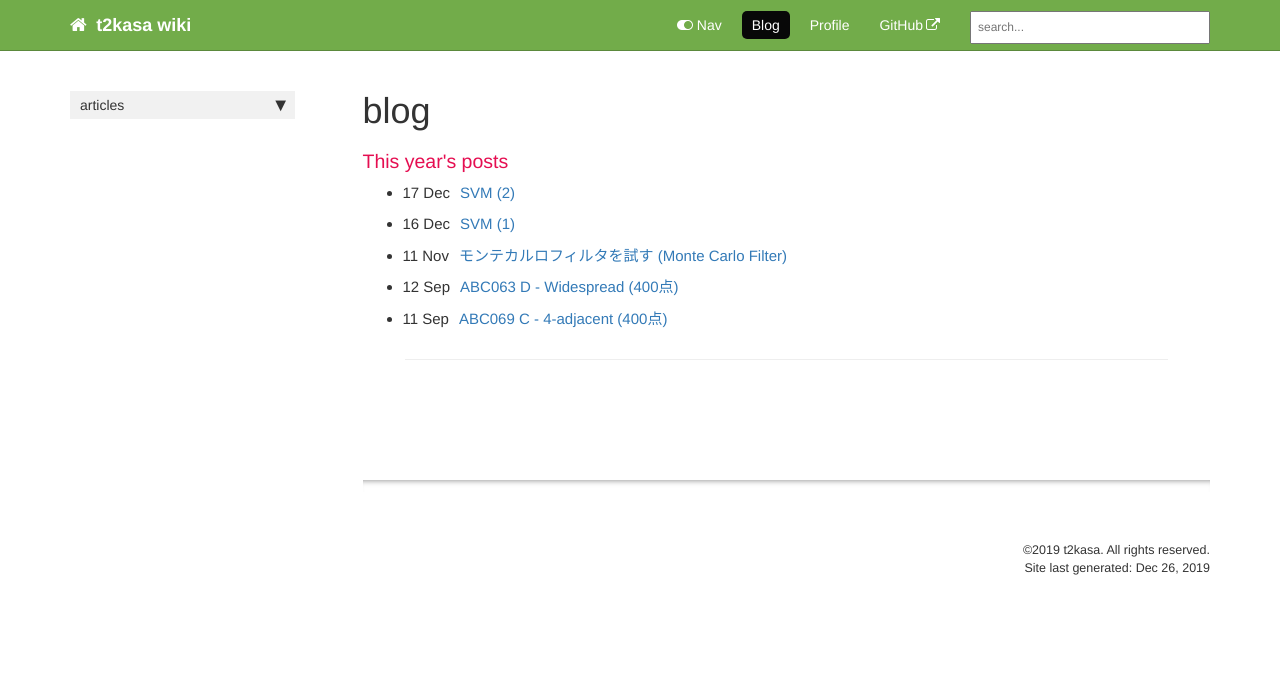
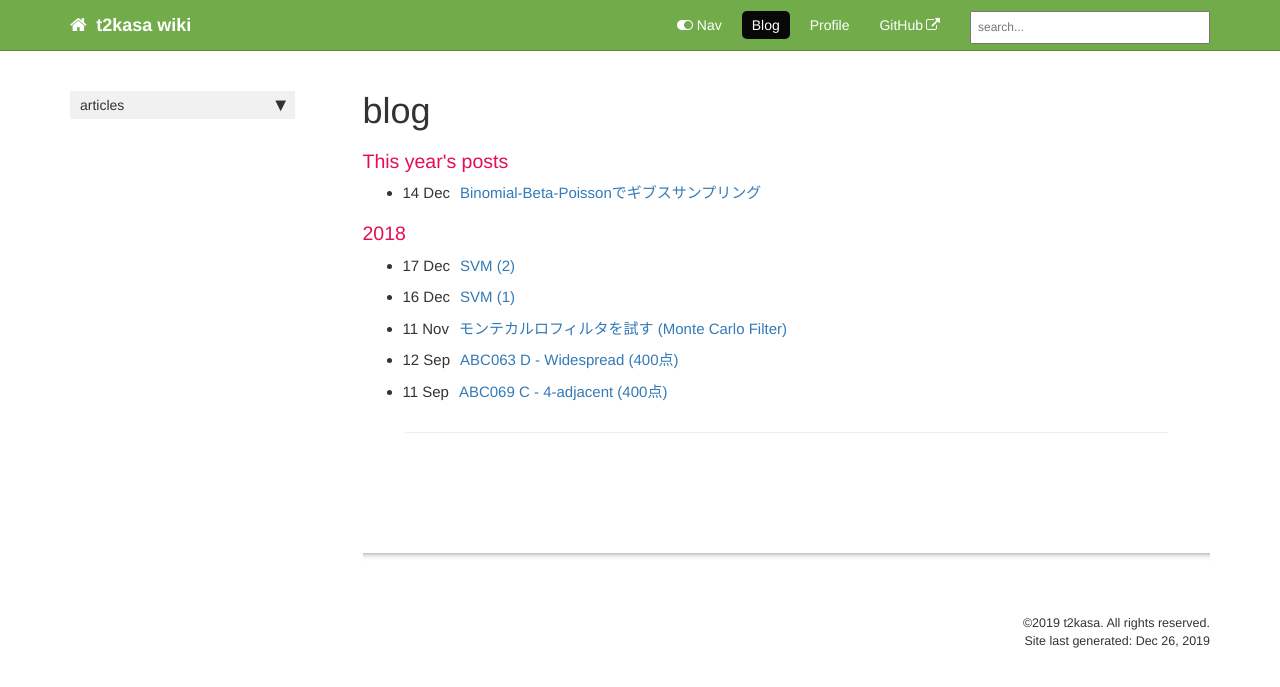
Before and after one commit to t2kasa/t2kasa.github.io, a Jekyll site: the page built from pages/blog/blog_archive.html, in a window 1280 px wide. Shown: the top 687 px of the page. Built offline with Jekyll 4.4.1, drawn with Linux system fonts in a browser that asks for light colours; nearby versions of some CDN libraries; comment, search, counter and statistics services are not loaded; part of the change alters nothing that is shown.

Commit message:
add gibbs post

```diff
--- a/_data/sidebars/blog_sidebar.yml
+++ b/_data/sidebars/blog_sidebar.yml
@@ -25,3 +25,7 @@ entries:
       - title: "SVM (2)"
         url: 2018-12-17-svm-part2.html
         output: web
+
+      - title: "Binomial-Beta-Poissonでギブスサンプリング"
+        url: 2019-12-14-gibbs.html
+        output: web
--- /dev/null
+++ b/_posts/2019-12-14-gibbs.md
@@ -0,0 +1,80 @@
+---
+title: "Binomial-Beta-Poissonでギブスサンプリング"
+permalink: 2019-12-14-gibbs.html
+sidebar: blog_sidebar
+---
+
+\begin{align}
+\newcommand{\b}[1]{\mathbf{#1}}
+\newcommand{\bo}[1]{\boldsymbol{#1}} \nonumber
+\end{align}
+
+[こちらのスライド][gibbs]{:target="_blank"}でexampleとして挙げられているBinomial-Beta-Poissonでギブスサンプリングをやってみます．
+
+## Binomial-Beta-Poissonでのギブスサンプリングアルゴリズム
+
+各確率変数に対する確率分布を以下のように考えます．ここで，$\lambda, a, b$は既知とします．
+
+\begin{align}
+p(n | \lambda) &= \mathrm{Poi} (n | \lambda) = e^{-\lambda} \frac{\lambda^n}{n!} \newline
+p(\theta | a, b) &= \mathrm{Beta} (\theta | a, b) = C_{\mathrm{B}} (a, b) \theta^{a - 1} (1 - \theta)^{b - 1} \newline
+p(x | n, \theta) &= \mathrm{Bin} (x |n, \theta) = \binom{n}{x} \theta^x (1 - \theta)^{n - x}
+\end{align}
+
+ここで，結合分布$p(x, \theta, n)$が以下のように分解できると仮定します．
+\begin{align}
+p(x, \theta, n) = p(x | n, \theta) p(n) p(\theta) \propto \binom{n}{x} \theta^{a + x - 1} (1 - \theta)^{n + b - x - 1} \frac{\lambda^n}{n!}
+\end{align}
+
+ギブスサンプリングのために，各確率変数について他の確率変数で条件付けた確率分布を求めます．
+まず，$p(x | n, \theta)$については上述の通り，
+\begin{align}
+p(x | n, \theta) = \binom{n}{x} \theta^x (1 - \theta)^{n - x} \propto \mathrm{Bin} (x |n, \theta)
+\end{align}
+です．次に$p(\theta | x, n)$を考えます．$\theta$に依存しない項は定数とみなすことで次のように変形できます．
+\begin{align}
+p(\theta | x, n)
+&= \frac{p(x, \theta, n)}{p(x, n)} = \frac{p(x | n, \theta) p(\theta) p(n)}{ p(x, n)} \propto p(x | n, \theta) p(\theta) \newline
+&= \binom{n}{x} \theta^x (1 - \theta)^{n - x} \cdot C_{\mathrm{B}} (a, b) \theta^{a - 1} (1 - \theta)^{b - 1} \newline
+&\propto \theta^{a + x - 1} (1 - \theta)^{n + b - x - 1} \propto \mathrm{Beta} (\theta | a + x, n + b - x)
+\end{align}
+最後に$p(n | \theta, x)$を考えます．$n$に依存しない項は定数とみなすと
+\begin{align}
+p(n | \theta, x)
+&= \frac{p(x, \theta, n)}{p(\theta, x)} = \frac{p(x | n, \theta) p(\theta) p(n)}{p(\theta, x)} \propto p(x | n, \theta) p(n) \newline
+&= \binom{n}{x} \theta^x (1 - \theta)^{n - x} \cdot e^{-\lambda} \frac{\lambda^n}{n!} \newline
+&= \frac{n!}{(n - x)! x!} \theta^x (1 - \theta)^{n - x} \cdot e^{-\lambda} \frac{\lambda^n}{n!} \newline
+&= \frac{1}{(n - x)! x!} \theta^x (1 - \theta)^{n - x} \cdot e^{-\lambda} \lambda^n \newline
+&\propto \frac{(1 - \theta)^{n - x} \lambda^n}{(n - x)!} \newline
+&\propto \frac{(1 - \theta)^{n - x} \lambda^{n - x}}{(n - x)!} \newline
+&= \frac{ \left\\{ \lambda (1 - \theta) \right\\}^{n - x}}{(n - x)!}
+\end{align}
+となります．ここで$z = n - x$とおくと
+\begin{align}
+\frac{ \left\\{ \lambda (1 - \theta) \right\\}^{n - x}}{(n - x)!} = \frac{ \left\\{ \lambda (1 - \theta) \right\\}^z}{z!} \propto \mathrm{Poi} (z | \lambda (1 - \theta))
+\end{align}
+が得られます．
+
+よってBinomial-Beta-Poissonにおけるギブスサンプリングのアルゴリズムは以下のようになります．
+
+<div style="border-bottom: 1px solid gray;"></div>
+
+- Set initial values ($x^{(0)}$, $\theta^{(0)}$, $n^{(0)}$)
+- for $i = 1, 2, \ldots, N$ do
+    - Sample $x^{(i)} \sim \mathrm{Bin} (x \|n^{(i - 1)}, \theta^{(i - 1)})$
+    - Sample $\theta^{(i)} \sim \mathrm{Beta} (\theta \| a + x^{(i)}, n^{(i - 1)} + b - x^{(i)})$
+    - Sample $n^{(i)} = x^{(i)} + z, z \sim \mathrm{Poi} (z \| \lambda (1 - \theta^{(i)}))$
+- end for
+
+<div style="border-bottom: 1px solid gray;"></div>
+
+## 実装
+
+<script src="https://gist.github.com/t2kasa/ae04ac0c44df891c598f5014abddd96e.js"></script>
+
+## References
+
+- [Some Examples on Gibbs Sampling and Metropolis-Hastings methods](http://www.stat.unm.edu/~ghuerta/stat574/notes-gibbs-metro.pdf){:target="_blank"}
+- [ベイズ推論による機械学習入門](https://www.kspub.co.jp/book/detail/1538320.html)
+
+[gibbs]: http://www.stat.unm.edu/~ghuerta/stat574/notes-gibbs-metro.pdf
```
